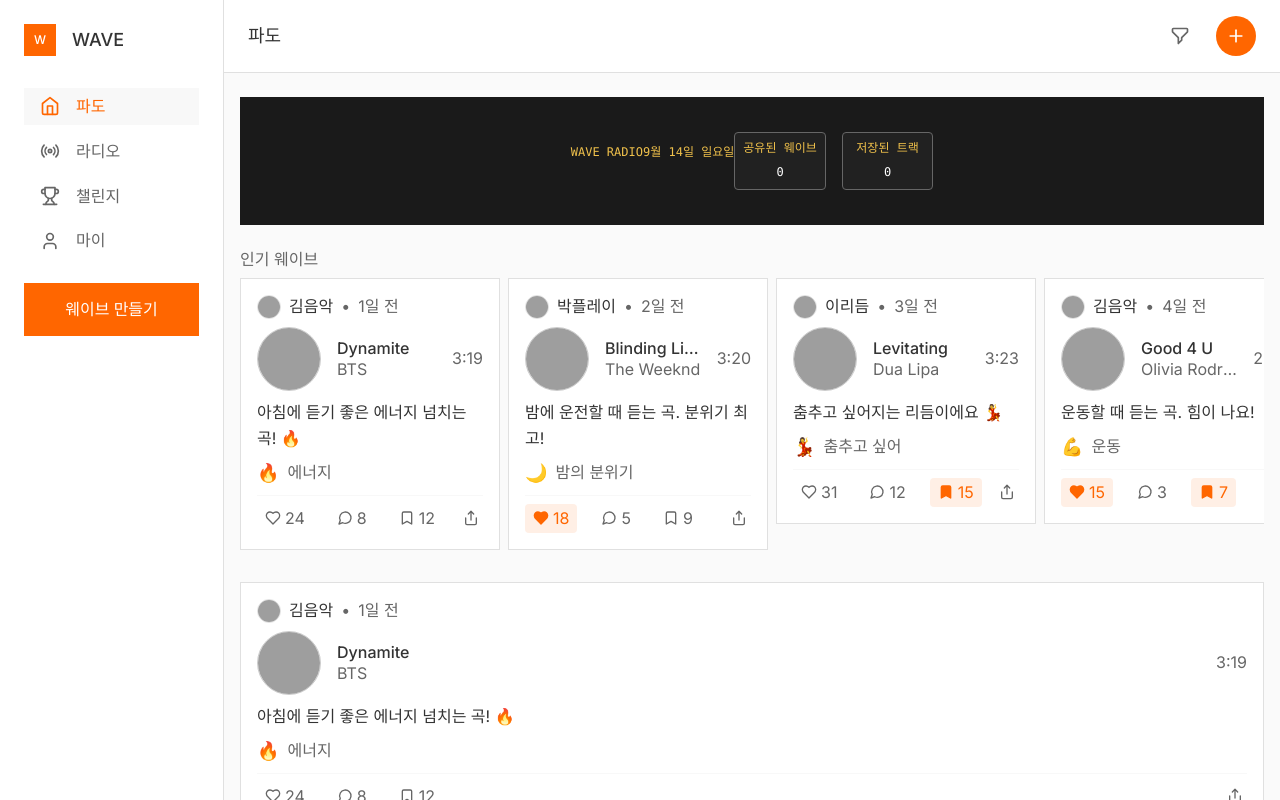
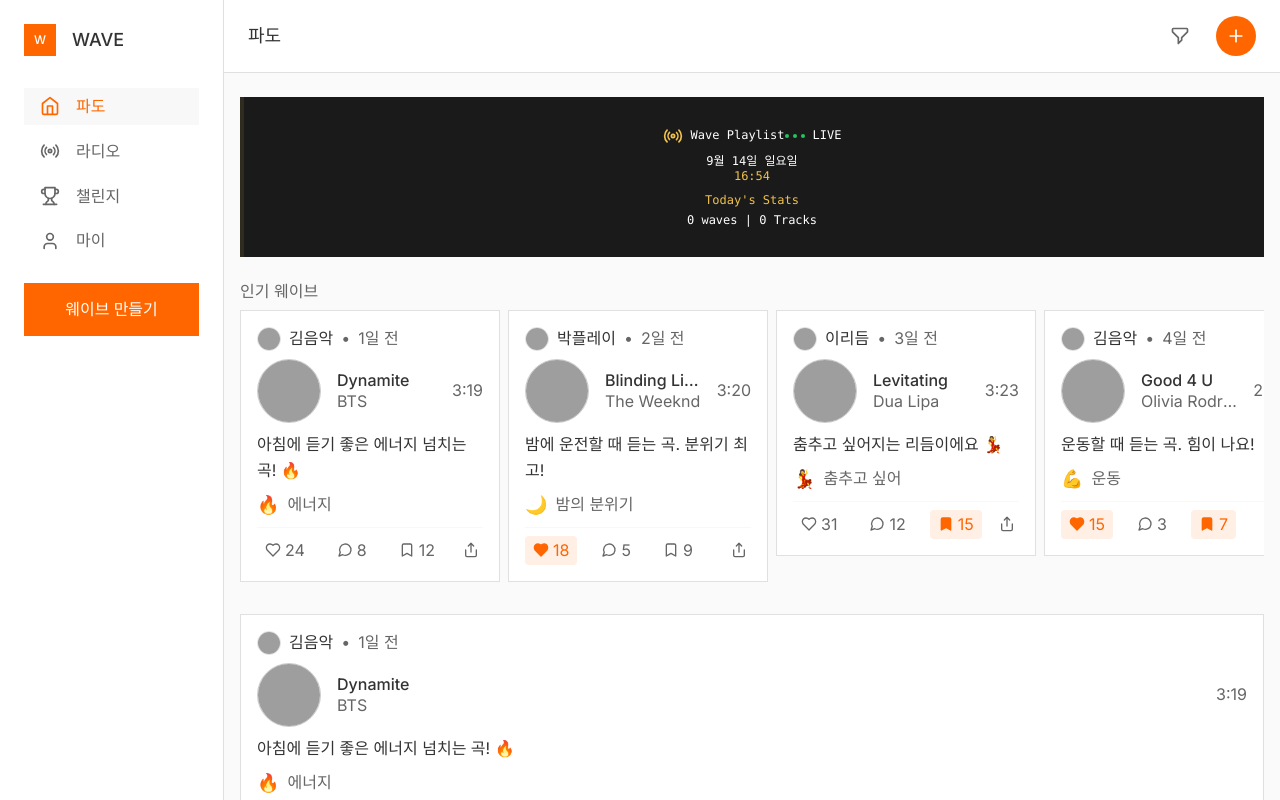
Before and after one commit to axz-halo/wave-music-app, a Next.js app: page /feed in a window 1280 px wide. Shown: the top 800 px of the page. Built offline with nearby package versions, Linux system fonts and the light colour scheme; grey boxes are pictures that could not be loaded.

Commit message:
RadioDisplay: restructure into 3-row layout (icon/live, date/time, today's stats) with dot-matrix bg and monospace; remove player controls

```diff
--- a/src/components/music/RadioDisplay.tsx
+++ b/src/components/music/RadioDisplay.tsx
@@ -1,9 +1,17 @@
 'use client';
 
-import { useMemo } from 'react';
+import { useEffect, useMemo, useState } from 'react';
+import { Radio } from 'lucide-react';
 import { dummyWaves } from '@/lib/dummy-data';
 
 export default function RadioDisplay() {
+  const [now, setNow] = useState(new Date());
+
+  useEffect(() => {
+    const t = setInterval(() => setNow(new Date()), 1000);
+    return () => clearInterval(t);
+  }, []);
+
   const today = new Date();
   today.setHours(0, 0, 0, 0);
 
@@ -20,27 +28,50 @@ export default function RadioDisplay() {
     return { todayWaves: waves, todaySaves: saves };
   }, []);
 
-  const dateStr = new Date().toLocaleDateString('ko-KR', {
-    month: 'long',
-    day: 'numeric',
-    weekday: 'long',
-  });
+  const dateStr = now.toLocaleDateString('ko-KR', { month: 'long', day: 'numeric', weekday: 'long' });
+  const timeStr = now.toLocaleTimeString('ko-KR', { hour: '2-digit', minute: '2-digit', hour12: false });
 
   return (
-    <div className="sk4-radio-display p-sk4-md">
-      <div className="flex items-center justify-between mb-sk4-md">
-        <h3 className="sk4-text-lg font-medium">WAVE RADIO</h3>
-        <span className="sk4-text-sm text-sk4-radio-text">{dateStr}</span>
+    <div className="sk4-radio-display p-sk4-md h-32 sm:h-36 md:h-40 relative overflow-hidden">
+      {/* Dot matrix background */}
+      <div className="absolute inset-0 opacity-10 pointer-events-none">
+        <div className="grid grid-cols-20 grid-rows-8 h-full w-full">
+          {Array.from({ length: 160 }).map((_, i) => (
+            <div key={i} className="w-1 h-1 bg-sk4-radio-text" />
+          ))}
+        </div>
       </div>
 
-      <div className="grid grid-cols-2 gap-sk4-md">
-        <div className="bg-sk4-charcoal bg-opacity-30 rounded p-sk4-sm border border-sk4-dark-gray text-center">
-          <div className="sk4-text-xs text-sk4-radio-text mb-sk4-sm">공유된 웨이브</div>
-          <div className="sk4-text-lg font-medium text-sk4-white">{todayWaves}</div>
+      {/* Content */}
+      <div className="relative z-10 flex flex-col justify-center h-full space-y-sk4-sm font-sk4-mono">
+        {/* Row 1: Icon - Wave Playlist | Live */}
+        <div className="flex items-center justify-between">
+          <div className="flex items-center space-x-sk4-sm">
+            <Radio className="w-4 h-4 sm:w-5 sm:h-5 text-sk4-radio-text" />
+            <div className="sk4-text-xs sm:sk4-text-sm text-sk4-white">Wave Playlist</div>
+          </div>
+          <div className="flex items-center space-x-sk4-sm">
+            <div className="flex space-x-1">
+              <div className="w-1 h-1 rounded-full bg-green-500" />
+              <div className="w-1 h-1 rounded-full bg-green-500" />
+              <div className="w-1 h-1 rounded-full bg-green-500" />
+            </div>
+            <div className="sk4-text-xs text-sk4-white">LIVE</div>
+          </div>
         </div>
-        <div className="bg-sk4-charcoal bg-opacity-30 rounded p-sk4-sm border border-sk4-dark-gray text-center">
-          <div className="sk4-text-xs text-sk4-radio-text mb-sk4-sm">저장된 트랙</div>
-          <div className="sk4-text-lg font-medium text-sk4-white">{todaySaves}</div>
+
+        {/* Row 2: Date & Time */}
+        <div className="text-center">
+          <div className="sk4-text-sm text-sk4-white">{dateStr}</div>
+          <div className="sk4-text-xs text-sk4-radio-text">{timeStr}</div>
+        </div>
+
+        {/* Row 3: Today's Stats */}
+        <div className="text-center">
+          <div className="sk4-text-xs text-sk4-radio-text mb-1">Today's Stats</div>
+          <div className="sk4-text-sm text-sk4-white">
+            {todayWaves} waves | {todaySaves} Tracks
+          </div>
         </div>
       </div>
     </div>
```
